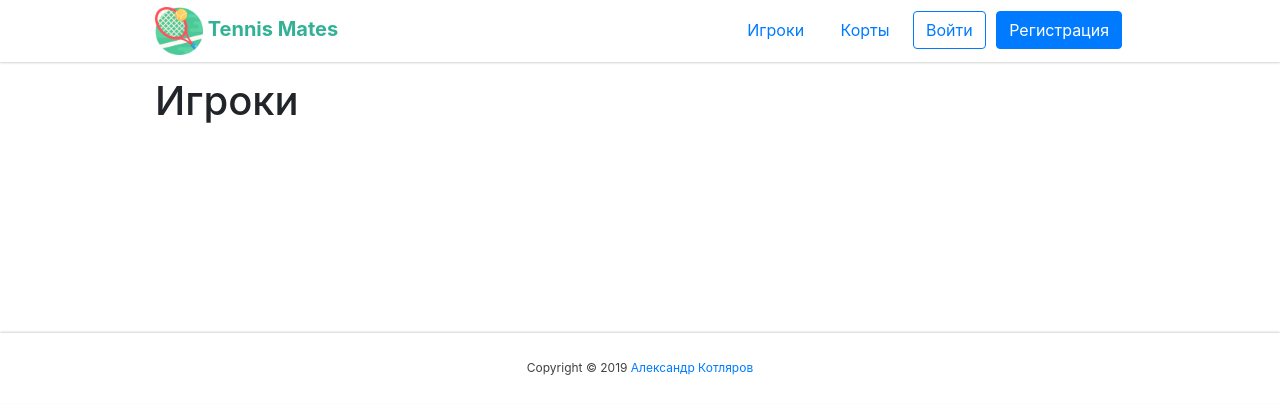
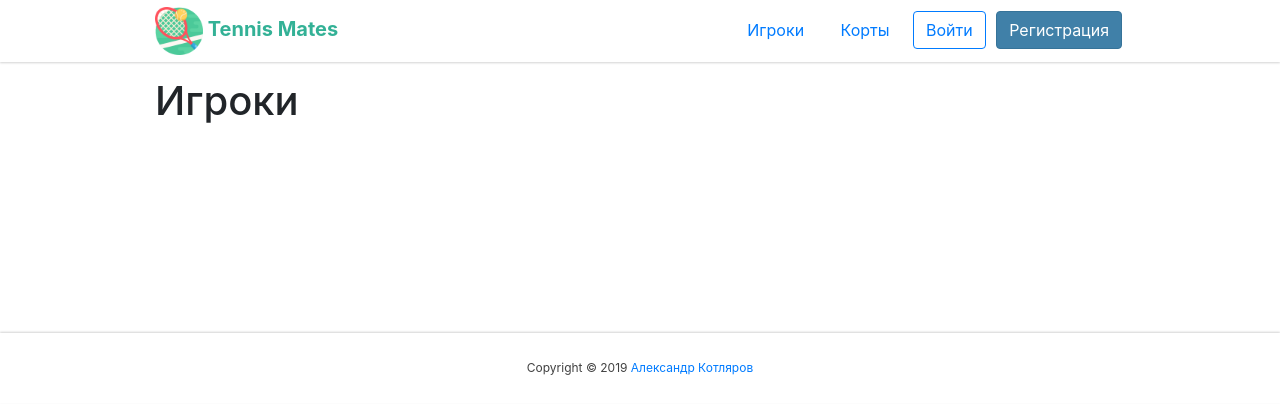
Before and after one commit to AlexKotl/tennis-friends, a Django app: page /players/ in a window 1280 px wide. Shown: the top 414 px of the page. Run offline with Django 3.2, Linux system fonts and the light colour scheme; data that the repository does not hold is empty; style sheets or scripts are compiled from the project's sources; some libraries are stand-ins or nearby versions.

Commit message:
preparation for theming

```diff
--- a/css/styles.scss
+++ b/css/styles.scss
@@ -1,3 +1,5 @@
+@import 'theme.scss';
+
 .main-container {
     max-width: 1000px;
     margin: auto;
--- /dev/null
+++ b/css/theme.scss
@@ -0,0 +1,4 @@
+.btn-primary {
+    background-color: #4080a8;
+    border-color: #367399;
+}
--- a/templates/index.html
+++ b/templates/index.html
@@ -8,9 +8,10 @@
     <meta name="Language" content="ru"/>
     <meta name="country" content="UA"/>
 
-    <link rel="stylesheet" href="{% static 'styles.css' %}">
+
     <link rel="stylesheet" href="{% static 'css/bootstrap.min.css' %}">
     <link rel="stylesheet" href="{% static 'css/font-awesome.min.css' %}">
+    <link rel="stylesheet" href="{% static 'styles.css' %}">
     <link rel="shortcut icon" type="image/png" href="{% static 'favicon.png' %}"/>
     <script src="{% static 'js/jquery.slim.min.js' %}"></script>
     <script src="{% static 'js/bootstrap.bundle.min.js' %}"></script>
--- a/templates/players.html
+++ b/templates/players.html
@@ -18,7 +18,7 @@
                                 Корты: <strong>{{ player.courts_count }}</strong>
                             {% endif %}
                         </p>
-                        <a href="{% url 'player' player.id %}" class="btn btn-info btn-sm">
+                        <a href="{% url 'player' player.id %}" class="btn btn-primary btn-sm">
                             Подробнее
                         </a>
                     </div>
```
